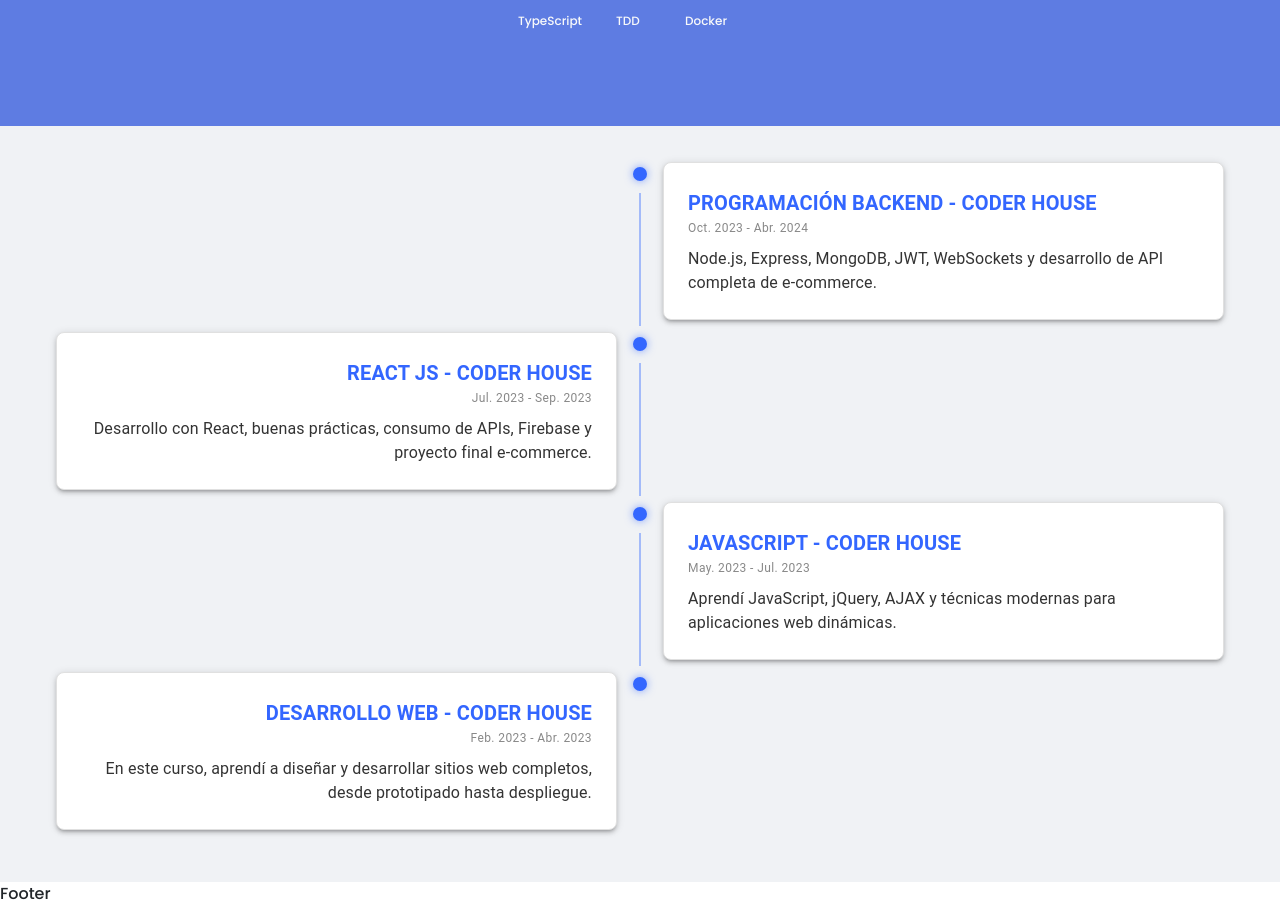
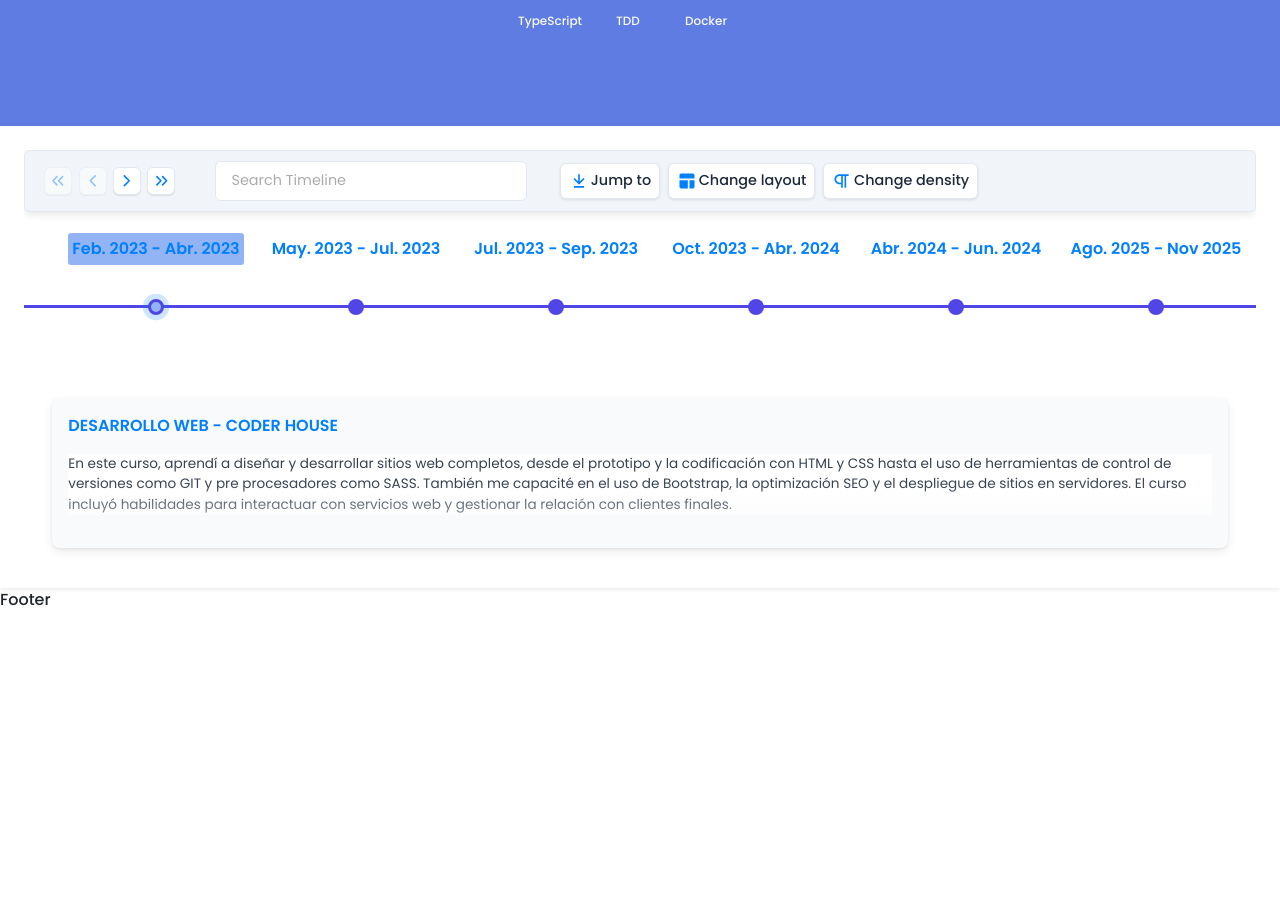
Before and after one commit to Agustin-Lovera04/AgustinLovera.dev, a React (Vite) app: page / in a window 1280 px wide. Shown: the part 3264-4170 px from the top of the page. After the commit the page ends 3876 px from the top, so only its background shows below. Built offline with nearby package versions, Linux system fonts and the light colour scheme; grey boxes are pictures that could not be loaded.

Commit message:
Missing decide for Timeline

```diff
--- a/package.json
+++ b/package.json
@@ -10,10 +10,6 @@
     "preview": "vite preview"
   },
   "dependencies": {
-    "@emotion/react": "^11.14.0",
-    "@emotion/styled": "^11.14.1",
-    "@mui/lab": "^7.0.0-beta.17",
-    "@mui/material": "^7.3.2",
     "react": "^19.1.1",
     "react-dom": "^19.1.1",
     "react-router-dom": "^7.8.2",
--- a/src/Components/Sec1/Sec1_Style.css
+++ b/src/Components/Sec1/Sec1_Style.css
@@ -13,7 +13,7 @@
 .icon-click {
   position: absolute;
   right: 12rem;
-  top: 20rem;
+  top: 24rem;
 }
 
 @media (max-width:768px) {
--- a/src/Components/Sec6/Sec6.jsx
+++ b/src/Components/Sec6/Sec6.jsx
@@ -1,104 +1,62 @@
-import Timeline from "@mui/lab/Timeline";
-import TimelineItem from "@mui/lab/TimelineItem";
-import TimelineSeparator from "@mui/lab/TimelineSeparator";
-import TimelineConnector from "@mui/lab/TimelineConnector";
-import TimelineContent from "@mui/lab/TimelineContent";
-import TimelineDot from "@mui/lab/TimelineDot";
-import { Typography, Paper, Box } from "@mui/material";
-
+import { Chrono } from "react-chrono";
 const Sec6 = () => {
   const items = [
     {
-      date: "Feb. 2023 - Abr. 2023",
-      title: "DESARROLLO WEB - CODER HOUSE",
-      description:
-        "En este curso, aprendí a diseñar y desarrollar sitios web completos, desde prototipado hasta despliegue.",
+      title: "Feb. 2023 - Abr. 2023",
+      cardTitle: "DESARROLLO WEB - CODER HOUSE",
+      cardDetailedText:
+        "En este curso, aprendí a diseñar y desarrollar sitios web completos, desde el prototipo y la codificación con HTML y CSS hasta el uso de herramientas de control de versiones como GIT y pre procesadores como SASS. También me capacité en el uso de Bootstrap, la optimización SEO y el despliegue de sitios en servidores. El curso incluyó habilidades para interactuar con servicios web y gestionar la relación con clientes finales.",
     },
     {
-      date: "May. 2023 - Jul. 2023",
-      title: "JAVASCRIPT - CODER HOUSE",
-      description:
-        "Aprendí JavaScript, jQuery, AJAX y técnicas modernas para aplicaciones web dinámicas.",
+      title: "May. 2023 - Jul. 2023",
+      cardTitle: "JAVASCRIPT - CODER HOUSE",
+      cardDetailedText:
+        "En este curso, dominé los fundamentos de JavaScript para crear aplicaciones web interactivas. Aprendí a usar las herramientas esenciales del lenguaje, a integrar librerías como jQuery para simplificar tareas, y a implementar técnicas de desarrollo modernas como AJAX. Estas habilidades me permitieron crear soluciones dinámicas y me proporcionaron una base sólida para trabajar con cualquier framework de JavaScript.",
     },
     {
-      date: "Jul. 2023 - Sep. 2023",
-      title: "REACT JS - CODER HOUSE",
-      description:
-        "Desarrollo con React, buenas prácticas, consumo de APIs, Firebase y proyecto final e-commerce.",
+      title: "Jul. 2023 - Sep. 2023",
+      cardTitle: "REACT JS - CODER HOUSE",
+      cardDetailedText:
+        "Aprendí a desarrollar aplicaciones web dinámicas y escalables utilizando React. Incorporé buenas prácticas de desarrollo, manejo de componentes, props y estados, consumo de APIs, enrutamiento con React Router y gestión de estados globales con Context API. Además, trabajé con Firebase para autenticación y base de datos, integrando un proyecto final de e-commerce con carrito de compras y persistencia de datos en tiempo real.",
     },
     {
-      date: "Oct. 2023 - Abr. 2024",
-      title: "PROGRAMACIÓN BACKEND - CODER HOUSE",
-      description:
-        "Node.js, Express, MongoDB, JWT, WebSockets y desarrollo de API completa de e-commerce.",
+      title: "Oct. 2023 - Abr. 2024",
+      cardTitle: "PROGRAMACIÓN BACKEND - CODER HOUSE",
+      cardDetailedText:
+        "Formación intensiva en desarrollo backend con Node.js y Express, aplicando principios de arquitectura y escalabilidad. Profundicé en el desarrollo y documentación de APIs RESTful, gestión avanzada de datos con MongoDB y Mongoose, autenticación y autorización mediante JWT, bcrypt y manejo de sesiones, y persistencia de datos con diferentes estrategias de almacenamiento. También trabajé con WebSockets para funcionalidades en tiempo real, testing de endpoints, patrones de diseño y despliegue en entornos productivos. Proyecto final: API completa de e-commerce con sistema de usuarios, productos y carritos.",
+    },
+    {
+      title: "Abr. 2024 - Jun. 2024",
+      cardTitle: "FUNDAMENTOS DE PYTHON 1 - CISCO NETWORKING ACADEMY",
+      cardDetailedText:
+        "Aprendí los conceptos fundamentales de la programación informática y comience a desarrollar habilidades de codificación con el lenguaje de programación Python.",
+    },
+    {
+      title: "Ago. 2025 - Nov 2025",
+      cardTitle:
+        "Programa de Profundización en Desarrollo de Software – Fundación Formar & Software IT",
+      cardDetailedText:
+        "Formación intensiva orientada a perfeccionar habilidades en desarrollo de software con foco en calidad, arquitectura y herramientas profesionales. A lo largo del programa profundicé en el uso de Git avanzado para entornos colaborativos, el desarrollo con TypeScript para un tipado más robusto, y la aplicación de Test Driven Development (TDD) junto con prácticas de código limpio y arquitectura limpia para lograr aplicaciones mantenibles y escalables. También trabajé en la aplicación práctica de TDD en entornos visuales y en el uso de Docker para la creación y despliegue de contenedores. Además, el programa incluyó un taller de Habilidades Blandas (HB) orientado al trabajo en equipo, liderazgo y comunicación efectiva, fortaleciendo así la preparación integral para proyectos en entornos productivos reales.",
     },
   ];
+  return (
+    <div>
+      <div className="box shadow-sm border-0 rounded-4">
+        <div className="card-body p-4">
+          <Chrono
+            items={items}
+            mode="HORIZONTAL"
+            cardHeight={150}
 
-  return (
-    <Box sx={{ p: 3, bgcolor: "#f0f2f5" }}>
-      <Timeline position="alternate">
-        {[...items].reverse().map((item, idx) => (
-          <TimelineItem key={idx}>
-            <TimelineSeparator>
-              <TimelineDot
-                sx={{
-                  bgcolor: "#3366ff",
-                  width: "14px",
-                  height: "14px",
-                  boxShadow: "0 0 8px rgba(51,102,255,0.6)",
-                }}
-              />
-              {idx < items.length - 1 && (
-                <TimelineConnector
-                  sx={{
-                    bgcolor: "rgba(51,102,255,0.4)",
-                    minHeight: "3rem",
-                  }}
-                />
-              )}
-            </TimelineSeparator>
-            <TimelineContent>
-              <Paper
-                elevation={3}
-                sx={{
-                  p: "1.5rem",
-                  bgcolor: "#ffffff",
-                  color: "#333",
-                  borderRadius: "8px",
-                  border: "1px solid #e0e0e0",
-                  "&:hover": {
-                    transform: "scale(1.01)",
-                    transition: "0.3s ease",
-                    boxShadow: "0 6px 12px rgba(0,0,0,0.1)",
-                  },
-                }}
-              >
-                <Typography
-                  variant="h6"
-                  sx={{
-                    fontWeight: "bold",
-                    color: "#3366ff",
-                    fontSize: "1.25rem",
-                  }}
-                >
-                  {item.title}
-                </Typography>
-                <Typography
-                  variant="caption"
-                  sx={{ display: "block", mb: "0.5rem", color: "#888" }}
-                >
-                  {item.date}
-                </Typography>
-                <Typography sx={{ fontSize: "1rem" }}>
-                  {item.description}
-                </Typography>
-              </Paper>
-            </TimelineContent>
-          </TimelineItem>
-        ))}
-      </Timeline>
-    </Box>
+            theme={{
+              primary: "#4f46e5",
+              secondary: "#92B4F4",
+              cardBgColor: "#f9fafb",
+            }}
+          />
+        </div>
+      </div>
+    </div>
   );
 };
-
 export default Sec6;
```
Also changed, not shown: src/Components/Sec6/Sec6_Style.css (added, +182 -0 lines), 1 other file (tests, documents, lock files or other folders).
